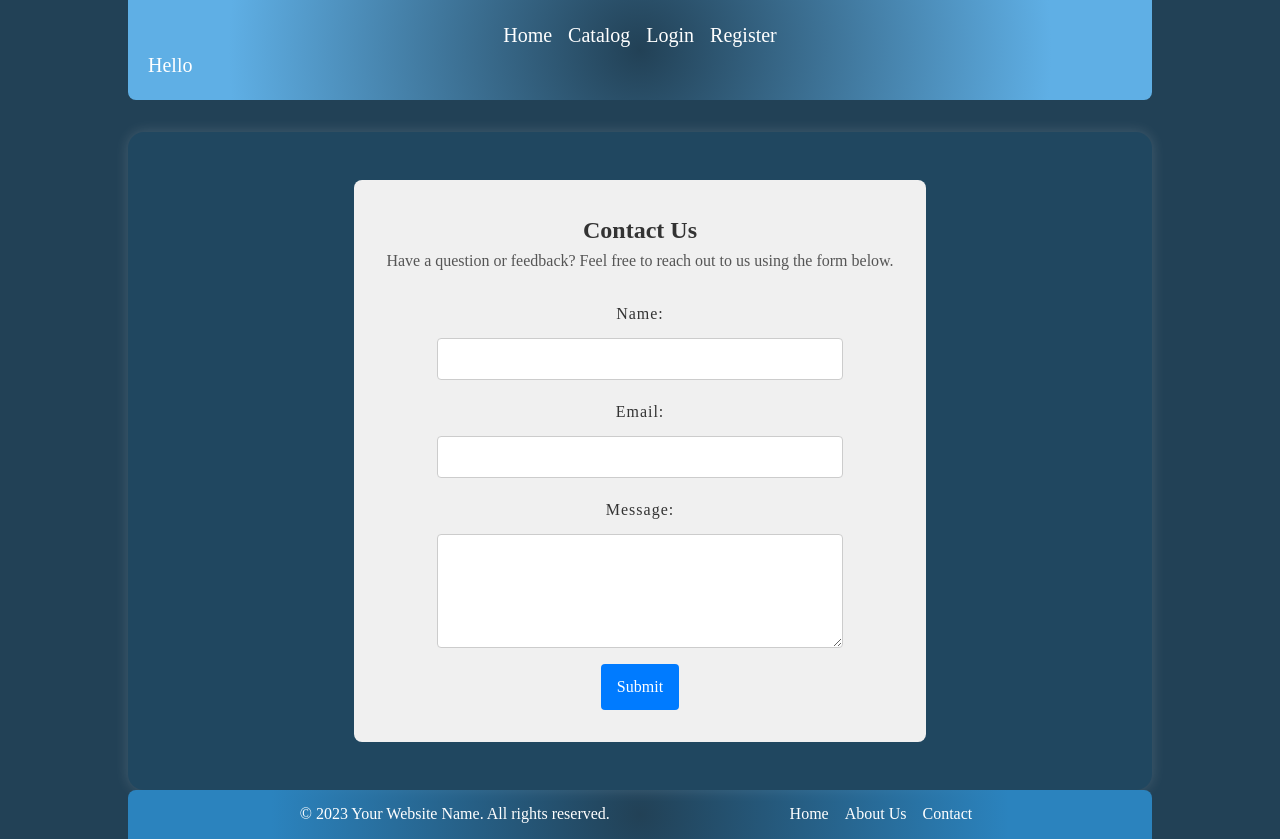
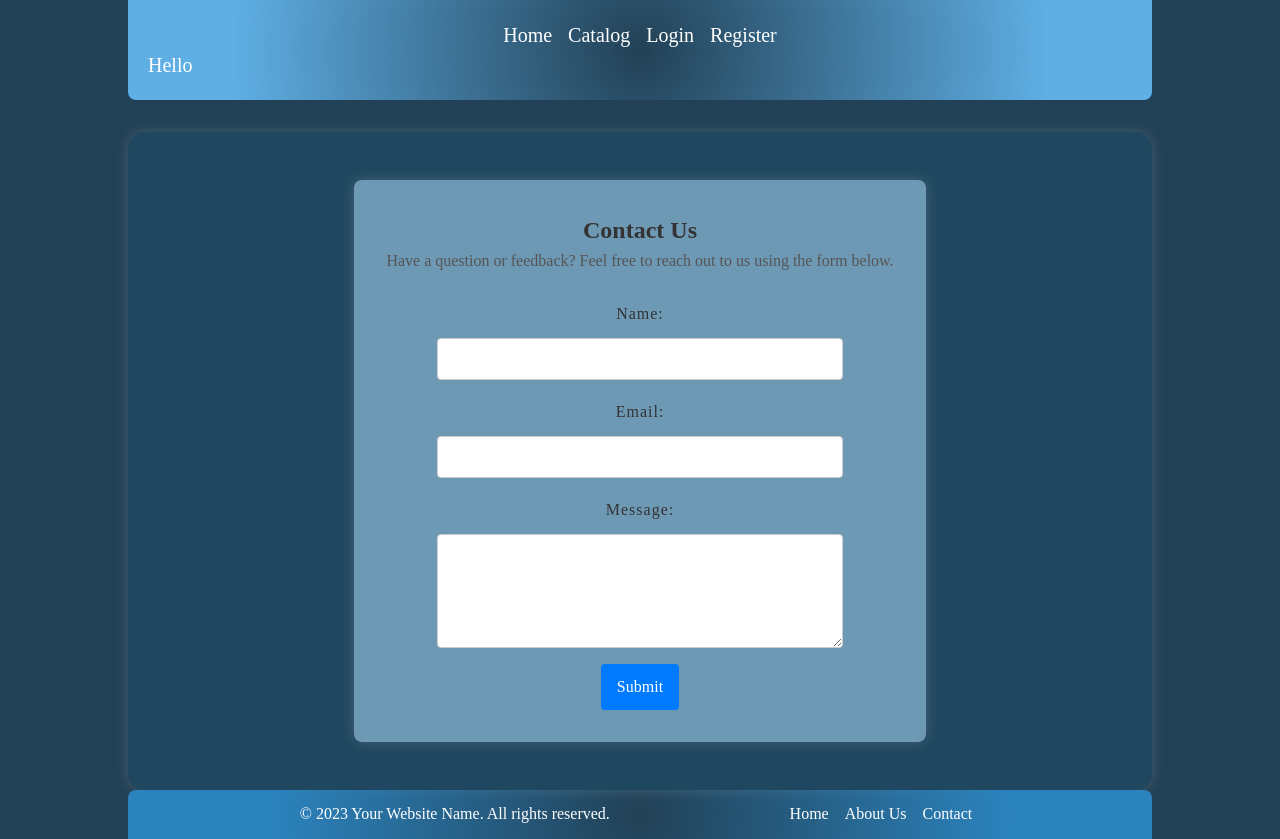
Before and after one commit to Dimo-Hristov/Auto-explorer, a React (Create React App) app in the folder client/: page /contact in a window 1280 px wide. Built offline with nearby package versions, Linux system fonts and the light colour scheme.

Commit message:
prevent reload and set styles

```diff
--- a/client/src/components/ContactsPage/ContactsPage.js
+++ b/client/src/components/ContactsPage/ContactsPage.js
@@ -1,6 +1,14 @@
 import contactsPageStyles from './contactsPage.module.css'
 
 export const ContactsPage = () => {
+
+    const onContactFormSubmit = (e) => {
+        e.preventDefault();
+
+        // implement functionality
+    }
+
+
     return (
         <section >
             <div className={contactsPageStyles.contacts}>
@@ -9,7 +17,7 @@ export const ContactsPage = () => {
                     Have a question or feedback? Feel free to reach out to us using the
                     form below.
                 </p>
-                <form>
+                <form onSubmit={onContactFormSubmit}>
                     <label htmlFor="name">Name:</label>
                     <input type="text" id="name" name="name" required />
 
--- a/client/src/components/ContactsPage/contactsPage.module.css
+++ b/client/src/components/ContactsPage/contactsPage.module.css
@@ -1,7 +1,7 @@
 .contacts {
     padding: 2em;
     text-align: center;
-    background-color: #f0f0f0;
+    background-color:rgb(110, 153, 181);
     border-radius: 8px;
     margin: 2em auto;
     max-width: 600px;
@@ -9,6 +9,7 @@
     flex-direction: column;
     align-items: center;
     justify-content: center;
+    box-shadow: 0 0 14px rgba(255, 255, 255, 0.155);
   }
 
   .contacts h2 {
```
